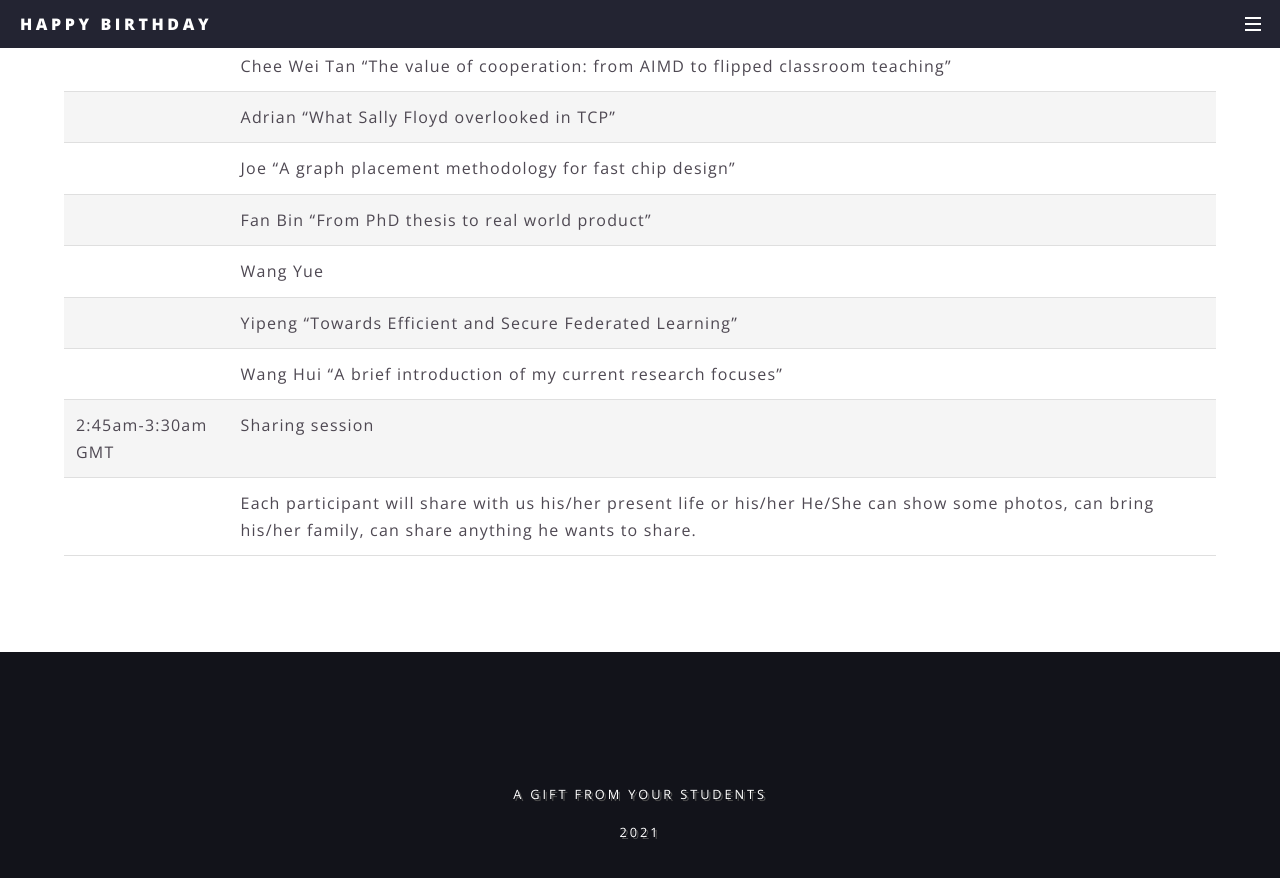
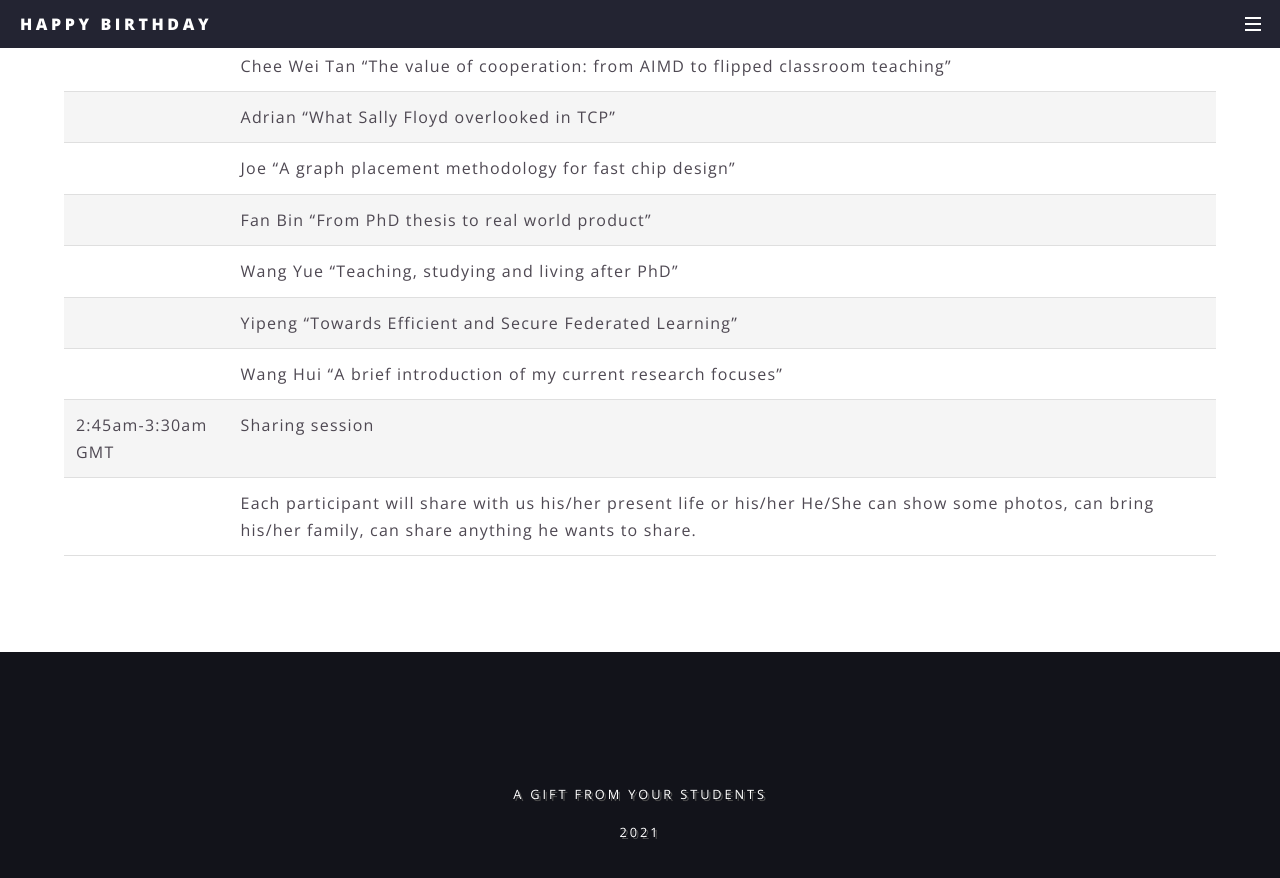
Before and after one commit to dahmingchiu/dahmingchiu.github.io, a Jekyll site: the page built from plan.md, in a window 1280 px wide and 900 px high, scrolled down 587 px. Shown: the top 878 px of the window. Built offline with Jekyll 4.4.1, drawn with Linux system fonts in a browser that asks for light colours.

Commit message:
add title for yue

```diff
--- a/plan.md
+++ b/plan.md
@@ -11,7 +11,7 @@ subtitle: to commemorate your 70th birthday
 | | Adrian “What Sally Floyd overlooked in TCP” |
 | | Joe “A graph placement methodology for fast chip design” |
 | | Fan Bin “From PhD thesis to real world product” |
-| | Wang Yue |
+| | Wang Yue “Teaching, studying and living after PhD” |
 | | Yipeng “Towards Efficient and Secure Federated Learning” |
 | | Wang Hui “A brief introduction of my current research focuses” |
 | 2:45am-3:30am GMT | Sharing session |
```
